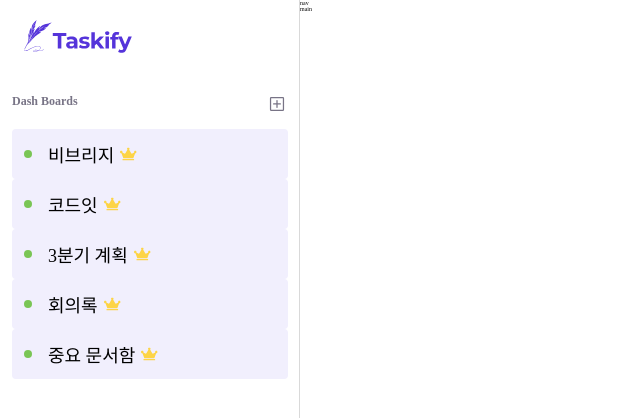
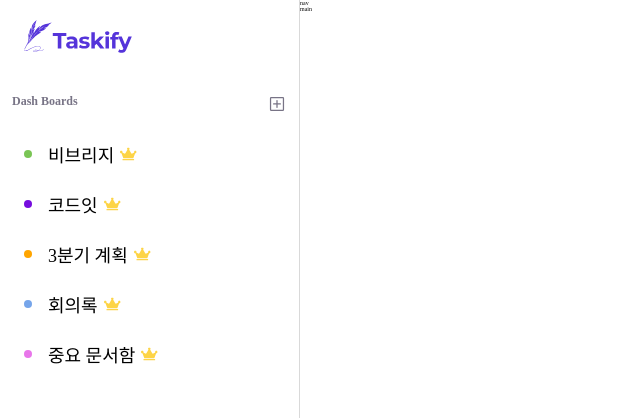
Before and after one commit to WhatToDo6/WhatToDo, a Next.js app: page /dashboard/1 in a window 1280 px wide. Shown: the top 418 px of the page, without its empty margins (0-640 px from the left). Built offline with nearby package versions, Linux system fonts and the light colour scheme.

Commit message:
feat: color 동적으로 변경

```diff
--- a/src/components/DashBoard/SideMenu/DashboardListSection/DashboardList/DashboardList.module.scss
+++ b/src/components/DashBoard/SideMenu/DashboardListSection/DashboardList/DashboardList.module.scss
@@ -5,9 +5,12 @@
   align-items: center;
   padding: 1.2rem;
   width: 100%;
-  background-color: $color-violet-100;
   border-radius: 4px;
   cursor: pointer;
+
+  &.selected {
+    background-color: $color-violet-100;
+  }
 
   @include mobile {
     padding: 2rem 0;
@@ -20,7 +23,6 @@
   width: 0.8rem;
   height: 0.8rem;
   border-radius: 100px;
-  background-color: $color-green;
 }
 
 .dashboard-title {
--- a/src/components/DashBoard/SideMenu/DashboardListSection/DashboardList/index.tsx
+++ b/src/components/DashBoard/SideMenu/DashboardListSection/DashboardList/index.tsx
@@ -1,20 +1,30 @@
 import Image from 'next/image'
-import { useState } from 'react'
 
 import S from './DashboardList.module.scss'
 import { CROWN } from '../../constants'
 
 interface DashboardListProps {
   title: string
-  isSelected: boolean
+  color: string
+  selected: string
+  onSelect: () => void
 }
 
-const DashboardList: React.FC<DashboardListProps> = ({ title, isSelected }) => {
-  const [selected, setSelected] = useState(isSelected)
-
+const DashboardList: React.FC<DashboardListProps> = ({
+  title,
+  color,
+  selected,
+  onSelect,
+}) => {
   return (
-    <div className={S.wrapper}>
-      <div className={S['dashboard-color']} />
+    <div
+      className={`${S.wrapper} ${selected === title && S.selected}`}
+      onClick={onSelect}
+    >
+      <div
+        className={S['dashboard-color']}
+        style={{ backgroundColor: color }}
+      />
       <div className={S['dashboard-title']}>{title}</div>
       <Image
         className={S.crown}
--- a/src/components/DashBoard/SideMenu/DashboardListSection/index.tsx
+++ b/src/components/DashBoard/SideMenu/DashboardListSection/index.tsx
@@ -1,27 +1,40 @@
+import { useCallback, useState } from 'react'
+
 import DashboardList from './DashboardList'
 import S from './DashboardListSection.module.scss'
 import ListHeader from './ListHeader/ListHeader'
 
 interface MockData {
   title: string
-  isSelected: boolean
+  color: string
 }
 
 const mockData: MockData[] = [
-  { title: '비브리지', isSelected: false },
-  { title: '코드잇', isSelected: false },
-  { title: '3분기 계획', isSelected: false },
-  { title: '회의록', isSelected: false },
-  { title: '중요 문서함', isSelected: false },
+  { title: '비브리지', color: '#7AC555' },
+  { title: '코드잇', color: '#760DDE' },
+  { title: '3분기 계획', color: '#FFA500' },
+  { title: '회의록', color: '#76A5EA' },
+  { title: '중요 문서함', color: '#E876EA' },
 ]
 
 const DashboardListSection = () => {
+  const [selectedDashboard, setSelectedDashboard] = useState<string>('')
+
+  const handleSelect = useCallback((title: string) => {
+    setSelectedDashboard(title)
+  }, [])
+
   return (
     <div className={S.container}>
       <ListHeader />
       <div className={S['dashboard-wrapper']}>
         {mockData.map((data, idx) => (
-          <DashboardList key={idx} {...data} />
+          <DashboardList
+            key={idx}
+            {...data}
+            selected={selectedDashboard}
+            onSelect={() => handleSelect(data.title)}
+          />
         ))}
       </div>
     </div>
```
